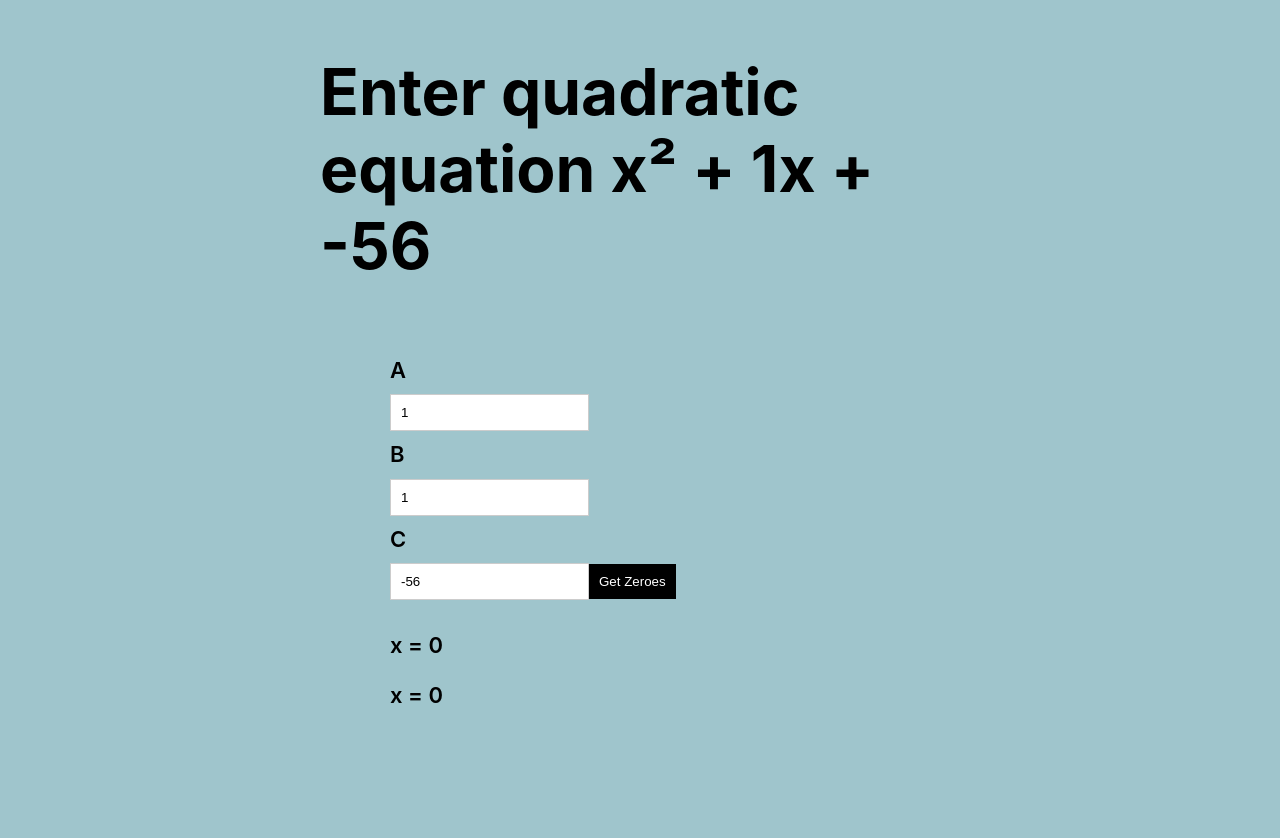
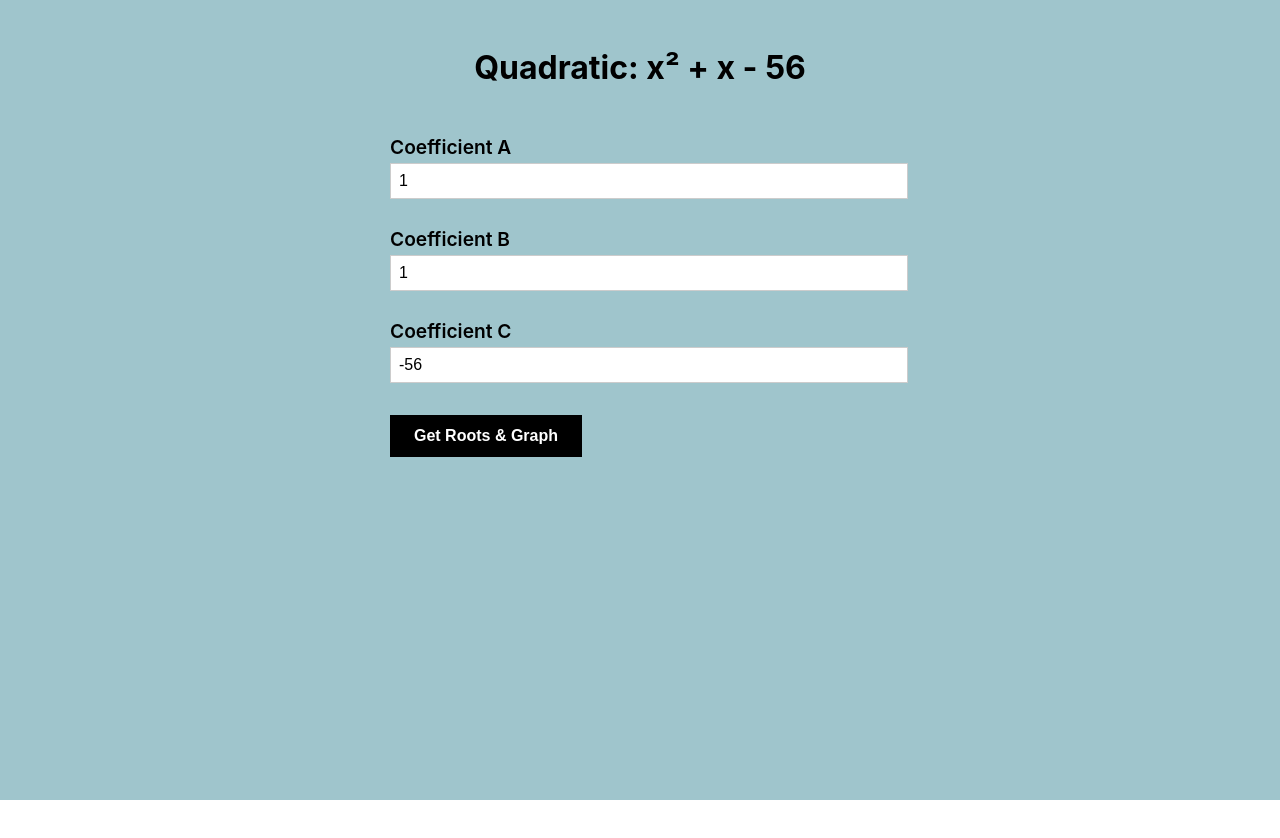
Before and after one commit to richardmachado/react_quadraticCalc, a React (Create React App) app: page / in a window 1280 px wide. Shown: the top 838 px of the page. After the commit the page ends 800 px from the top, so only its background shows below. Built offline with nearby package versions, Linux system fonts and the light colour scheme.

Commit message:
one no longer shows as coeefecients, added a graph

```diff
--- a/package.json
+++ b/package.json
@@ -9,6 +9,7 @@
     "react": "^18.3.1",
     "react-dom": "^18.3.1",
     "react-scripts": "5.0.1",
+    "recharts": "^2.15.3",
     "styled-components": "^6.1.11",
     "web-vitals": "^2.1.4"
   },
--- a/src/App.js
+++ b/src/App.js
@@ -1,124 +1,248 @@
 import React, { useState } from "react";
 import styled from "styled-components";
-
+import {
+  LineChart,
+  Line,
+  XAxis,
+  YAxis,
+  CartesianGrid,
+  Tooltip,
+  ResponsiveContainer,
+  ReferenceDot,
+} from "recharts";
 import "./styles.css";
 
+// Styled Components
 const Page = styled.div`
   box-sizing: border-box;
   background-color: #9fc5cc;
-  height: 1000px;
-  //border:10px solid black;
+  min-height: 100vh;
+  padding: 2rem;
 `;
 
 const Header = styled.h1`
   margin: auto;
-  width: 50%;
-  padding: 10px;
+  width: 80%;
+  padding: 1rem;
+  text-align: center;
 `;
 
 const Label = styled.label`
-  font-size: 1.375rem;
+  font-size: 1.2rem;
   font-weight: 600;
-  line-height: 1.25;
+  display: block;
+  margin: 0.75rem 0 0.25rem;
 `;
 
-const Invalid = styled.p`
-  font-size: 1.375rem;
-  font-weight: 600;
-  line-height: 1.25;
+const Input = styled.input`
+  padding: 0.5rem;
+  font-size: 1rem;
+  width: 100%;
+  margin-bottom: 1rem;
 `;
-const Responses = styled.p`
-  font-size: 1.375rem;
-  font-weight: 600;
-  line-height: 1.25;
+
+const Button = styled.button`
+  margin-top: 1rem;
+  padding: 0.75rem 1.5rem;
+  font-size: 1rem;
+  font-weight: bold;
+  cursor: pointer;
+`;
+
+const Response = styled.p`
+  font-size: 1.2rem;
+  font-weight: 500;
+  margin: 0.5rem 0;
+`;
+
+const Invalid = styled(Response)`
+  color: red;
 `;
 
 export default function App() {
-  const [a, setNum1] = useState(1);
-  const [b, setNum2] = useState(1);
-  const [c, setNum3] = useState(-56);
-  const [plus, setPlus] = useState(0);
-  const [minus, setMinus] = useState(0);
-
-  // if (a > 0 && c > 0) {
-  //   setNum3(c * -1);
-  // }
-  // if (a < 0 && c < 0) {
-  //   setNum3(c * -1);
-  // }
-  // function MyComponent(props) {
-  // if (a === 1 ) {
-
-  //     <div>
-  //       <Header> Enter quadratic equation {a}x² + {b}x + {c}</Header>
-  //     </div>
-
-  // } else {
-  //   return (
-  //     <div>
-  //       <h2>Please log in</h2>
-  //       <p>You need to be logged in to view this page.</p>
-  //     </div>
-  //   );
-  // }
-// }
-
-  const fourAC = 4 * a * c;
-  const squareRoot = Math.sqrt(b * b - fourAC);
-  const plusTotal = (b * -1 + squareRoot) / (2 * a);
-  const minusTotal = (b * -1 - squareRoot) / (2 * a);
+  const [coefA, setCoefA] = useState("1");
+  const [coefB, setCoefB] = useState("1");
+  const [coefC, setCoefC] = useState("-56");
+  const [root1, setRoot1] = useState(null);
+  const [root2, setRoot2] = useState(null);
+  const [graphData, setGraphData] = useState([]);
 
   const handleSubmit = (e) => {
     e.preventDefault();
 
-    setPlus(plusTotal);
-    setMinus(minusTotal);
+    const a = parseFloat(coefA);
+    const b = parseFloat(coefB);
+    const c = parseFloat(coefC);
+
+    if (isNaN(a) || isNaN(b) || isNaN(c) || a === 0) {
+      setRoot1(null);
+      setRoot2(null);
+      setGraphData([]);
+      return;
+    }
+
+    const discriminant = b ** 2 - 4 * a * c;
+
+    if (discriminant < 0) {
+      setRoot1(NaN);
+      setRoot2(NaN);
+    } else {
+      const sqrtDisc = Math.sqrt(discriminant);
+      setRoot1((-b + sqrtDisc) / (2 * a));
+      setRoot2((-b - sqrtDisc) / (2 * a));
+    }
+
+    // Generate graph data points
+    const data = [];
+    for (let x = -20; x <= 20; x++) {
+      const y = a * x * x + b * x + c;
+      data.push({ x, y });
+    }
+    setGraphData(data);
   };
+  const formatTerm = (coef, variable, isFirst = false) => {
+    if (coef === 0 || coef === "0") return "";
+
+    const n = parseFloat(coef);
+
+    if (isNaN(n)) return "";
+
+    const abs = Math.abs(n);
+    const sign = n > 0 ? (isFirst ? "" : "+ ") : "- ";
+
+    if (abs === 1 && variable) {
+      return `${sign}${variable}`;
+    }
+
+    return `${sign}${abs}${variable}`;
+  };
+
+  const formattedEquation = `${formatTerm(coefA, "x²", true)} ${formatTerm(
+    coefB,
+    "x",
+  )} ${formatTerm(coefC, "", false)}`.trim();
+
   return (
-    <Page className="App-header">
+    <Page>
+      <Header>Quadratic: {formattedEquation}</Header>
 
-      {/* <Header> Enter quadratic equation {a}x² + {b}x + {c}</Header> */}
-      <Header> {a===1 ? (
-     <h1>Enter quadratic equation x² + {b}x + {c}</h1>
-   ) : (
-     <h2>Enter quadratic equation {a}x² + {b}x + {c}</h2>
-   )}</Header>
-      <form className="form" onSubmit={handleSubmit}>
-        <Label>A</Label>
-        <input
-          // className="input"
-          type="number"
-          value={a}
-          onChange={(e) => setNum1((e = e.target.value))}
+      <form onSubmit={handleSubmit}>
+        <Label>Coefficient A</Label>
+        <Input
+          type="text"
+          value={coefA}
+          onChange={(e) => {
+            setCoefA(e.target.value);
+            setRoot1(null);
+            setRoot2(null);
+          }}
         />
-        <Label>B</Label>
-        <input
-          // className="input"
-          type="number"
-          value={b}
-          onChange={(e) => setNum2(e.target.value)}
+
+        <Label>Coefficient B</Label>
+        <Input
+          type="text"
+          value={coefB}
+          onChange={(e) => {
+            setCoefB(e.target.value);
+            setRoot1(null);
+            setRoot2(null);
+          }}
         />
-        <Label>C</Label>
-        <input
-          //className="input"
-          type="number"
-          value={c}
-          onChange={(e) => setNum3(e.target.value)}
+
+        <Label>Coefficient C</Label>
+        <Input
+          type="text"
+          value={coefC}
+          onChange={(e) => {
+            setCoefC(e.target.value);
+            setRoot1(null);
+            setRoot2(null);
+          }}
         />
-        <button className="button" type="submit">
-          Get Zeroes
-        </button>
-        <b>
-          {isNaN(plus) ? (
-            <Invalid> This equation doesn't have any roots </Invalid>
+
+        <Button type="submit">Get Roots & Graph</Button>
+
+        {root1 !== null &&
+          (isNaN(root1) ? (
+            <Invalid>No real roots or invalid input.</Invalid>
           ) : (
             <>
-              <Responses>x = {plus}</Responses>
-              <Responses>x = {minus}</Responses>
+              <Response>x = {root1}</Response>
+              <Response>x = {root2}</Response>
             </>
-          )}
-        </b>
+          ))}
       </form>
+
+      {graphData.length > 0 && (
+        <div style={{ width: "100%", height: 400, marginTop: "2rem" }}>
+          <ResponsiveContainer>
+            <LineChart data={graphData}>
+              <CartesianGrid stroke="#666" strokeDasharray="3 3" />
+              <XAxis
+                dataKey="x"
+                stroke="#333"
+                label={{
+                  value: "x",
+                  position: "insideBottomRight",
+                  offset: -5,
+                }}
+                tick={{ fill: "#111", fontSize: 12 }}
+              />
+              <YAxis
+                stroke="#333"
+                label={{
+                  value: "y = ax² + bx + c",
+                  angle: -90,
+                  position: "insideLeft",
+                  offset: 10,
+                }}
+                tick={{ fill: "#111", fontSize: 12 }}
+              />
+              <Tooltip
+                contentStyle={{
+                  backgroundColor: "#f0f0f0",
+                  borderColor: "#999",
+                }}
+                itemStyle={{ color: "#222" }}
+              />
+              <Line
+                type="monotone"
+                dataKey="y"
+                stroke="#0a0a0a"
+                strokeWidth={3}
+                dot={false}
+              />
+
+              {/* Highlight roots safely */}
+              {typeof root1 === "number" && !isNaN(root1) && (
+                <ReferenceDot
+                  x={Number(root1.toFixed(2))}
+                  y={0}
+                  r={6}
+                  fill="red"
+                  stroke="black"
+                  label={{ value: `x = ${root1.toFixed(2)}`, position: "top" }}
+                />
+              )}
+              {typeof root2 === "number" &&
+                !isNaN(root2) &&
+                root2 !== root1 && (
+                  <ReferenceDot
+                    x={Number(root2.toFixed(2))}
+                    y={0}
+                    r={6}
+                    fill="red"
+                    stroke="black"
+                    label={{
+                      value: `x = ${root2.toFixed(2)}`,
+                      position: "top",
+                    }}
+                  />
+                )}
+            </LineChart>
+          </ResponsiveContainer>
+        </div>
+      )}
     </Page>
   );
 }
```
Also changed, not shown: 1 other file (tests, documents, lock files or other folders).
